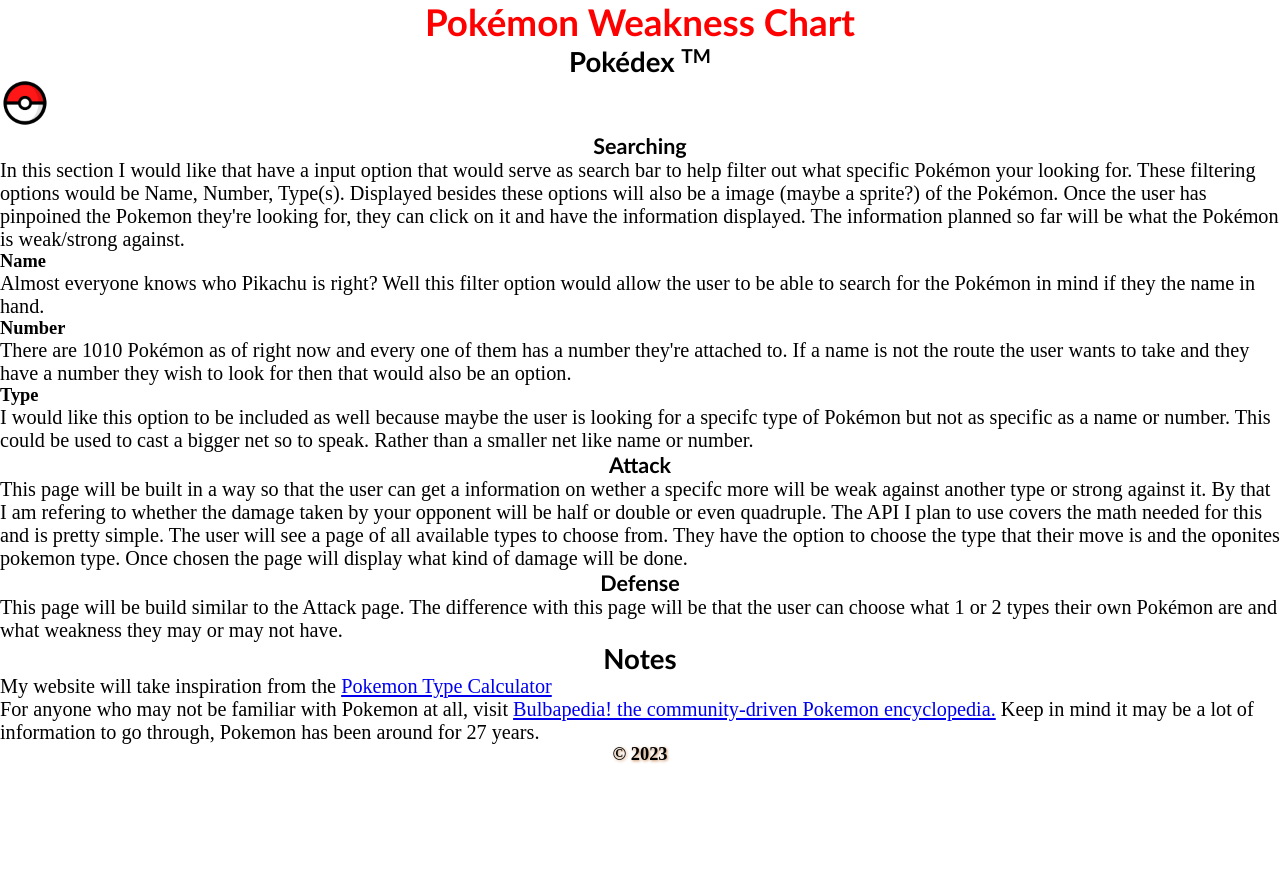
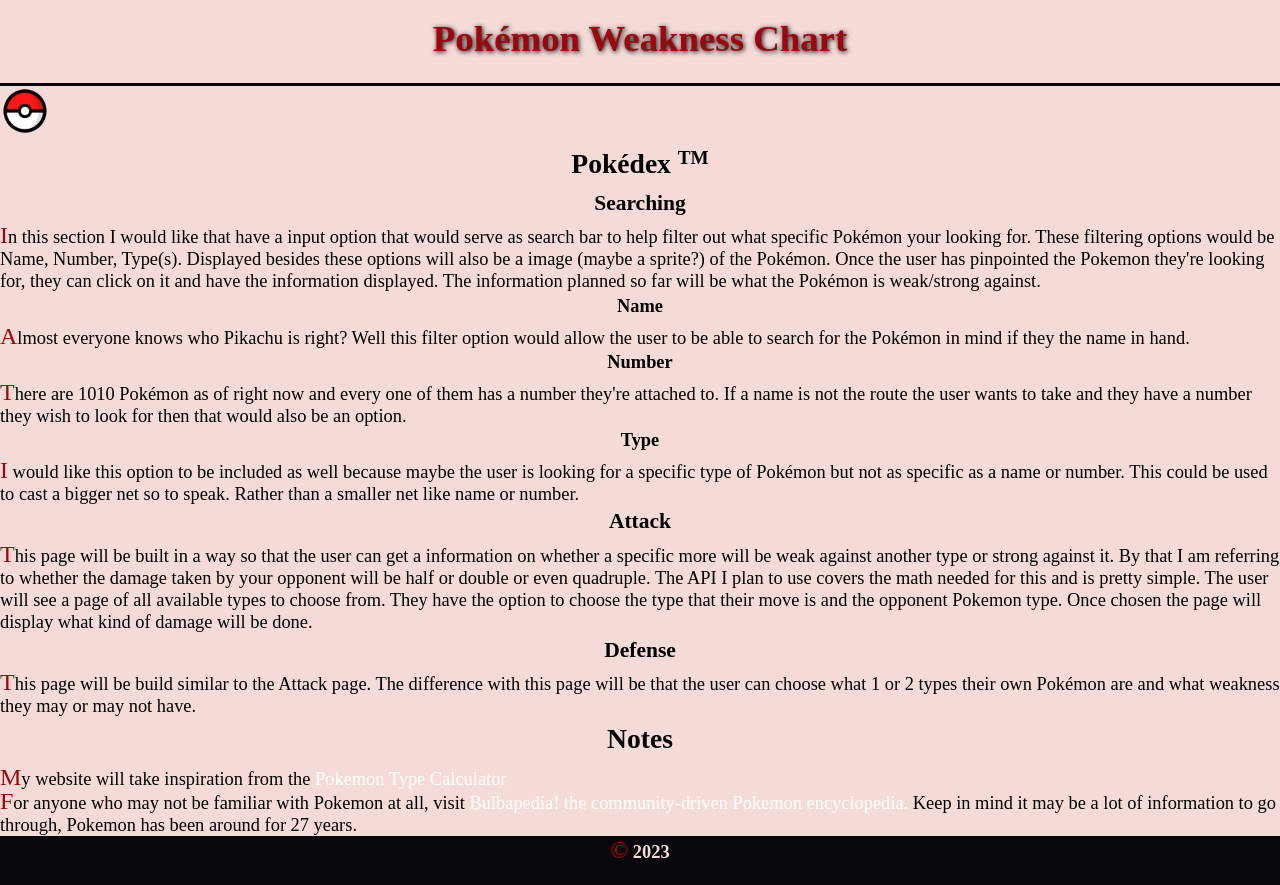
Before and after one commit to RemmyI/Pok-mon-Weakness-Chart, a plain HTML site: page index.html in a window 1280 px wide. Before the commit the page ends 800 px from the top, so only its background shows below. Drawn offline with Linux system fonts and the light colour scheme.

Commit message:
new changes to css and html

```diff
--- a/index.html
+++ b/index.html
@@ -2,7 +2,7 @@
 <html lang="en">
 
 <head>
-    <!-- Ignacio Ramirez, 4/26/2023 CS 125H - Lab 3 – Term Project Home Page v2 -->
+	<!-- Ignacio Ramirez, 5/6/2023 CS 125H - Lab 4 – Term Project Home Page v3 -->
 	<meta charset="utf-8">
 	<title>Pokémon Weakness Chart</title>
 	<link rel="shortcut icon" href="images/favicon.ico">
@@ -16,12 +16,12 @@
 	</header>
 
 	<main>
+		<img src="./images/poke_ball_icon.png" alt="Pokeball icon">
 		<h2 class="topic">Pokédex <small><sup>TM</sup></small> </h2>
-        <img src="./images/poke_ball_icon.png" alt="Pokeball icon" height="50">
 		<h3 class="topic">Searching</h3>
 		<p>In this section I would like that have a input option that would serve as search bar to help filter out
 			what specific Pokémon your looking for. These filtering options would be Name, Number, Type(s). Displayed
-            besides these options will also be a image (maybe a sprite?) of the Pokémon. Once the user has pinpoined
+			besides these options will also be a image (maybe a sprite?) of the Pokémon. Once the user has pinpointed
 			the Pokemon they're looking for, they can click on it and have the information displayed. The
 			information planned so far will be what the Pokémon is weak/strong against.</p>
 		<h4>Name</h4>
@@ -32,38 +32,38 @@
 			is not the route the user wants to take and they have a number they wish to look for then that would
 			also be an option.</p>
 		<h4>Type</h4>
-        <p>I would like this option to be included as well because maybe the user is looking for a specifc type of
+		<p>I would like this option to be included as well because maybe the user is looking for a specific type of
 			Pokémon but not as specific as a name or number. This could be used to cast a bigger net so to speak.
 			Rather than a smaller net like name or number.</p>
 
 
-        <h2>
+		<article>
 			<h3 class="topic">Attack</h3>
-            <p>This page will be built in a way so that the user can get a information on wether a specifc more will be
-                weak against another type or strong against it. By that I am refering to whether the damage taken by
+			<p>This page will be built in a way so that the user can get a information on whether a specific more will be
+				weak against another type or strong against it. By that I am referring to whether the damage taken by
 				your opponent will be half or double or even quadruple. The API I plan to use covers the math needed for
 				this and is pretty simple. The user will see a page of all available types to choose from. They have the
-                option to choose the type that their move is and the oponites pokemon type. Once chosen the page will
+				option to choose the type that their move is and the opponent Pokemon type. Once chosen the page will
 				display what kind of damage will be done. </p>
-        </h2>
+		</article>
 
-        <h2>
+		<article>
 			<h3 class="topic">Defense</h3>
 			<p>This page will be build similar to the Attack page. The difference with this page will be that the user
 				can choose what 1 or 2 types their own Pokémon are and what weakness they may or may not have. </p>
-        </h2>
+		</article>
 
 		<h2 class="topic">Notes</h2>
 		<p>My website will take inspiration from the <a href="https://www.pkmn.help/offense/?types=dark+flying"
-                title=”Visit the Pokeman Calculator”>Pokemon Type Calculator</a></p>
+				title="Visit the Pokeman Calculator"> Pokemon Type Calculator</a></p>
 		<p>For anyone who may not be familiar with Pokemon at all, visit <a
-                href="https://bulbapedia.bulbagarden.net/wiki/Main_Page" title=”Visit Bulbapedia to learn more about
-                Pokemon”>Bulbapedia! the community-driven Pokemon encyclopedia.</a> Keep in mind it may be a lot of
+				href="https://bulbapedia.bulbagarden.net/wiki/Main_Page" title="Visit Bulbapedia to learn more about
+				Pokemon" >Bulbapedia! the community-driven Pokemon encyclopedia.</a> Keep in mind it may be a lot of
 			information to go through, Pokemon has been around for 27 years.</p>
 	</main>
 
 	<footer>
-        <p id="copytag"> <b>&copy; 2023</b> </p>
+		<p> <b>&copy; 2023</b> </p>
 	</footer>
 </body>
 
--- a/styles.css
+++ b/styles.css
@@ -1,7 +1,8 @@
 /* Ignacio Ramirez
     04-26-2023
     Lab 3
-    Color palette*/
+    Color palette: #9D060D,#08080C,#6E3C0D,#F4DBD8
+    */
 
     * {
         box-sizing: border-box;
@@ -9,42 +10,57 @@
         padding: 0;
     }
 
-h1 {
-    color: red;
+    body {
+        background-color: #f4dbd8;
+        font-size: 115%;
+    }
+    h1,h2,h3,h4{
+        text-align: center;
+        margin-top: .2em;
+        margin-bottom: .4em;
+    }
+    header{
+        border-bottom: solid #08080c;
+        padding-top: .5em;
+        padding-bottom: .5em;
+    }
+    header h1 {
+        color: #9d060d;
         font-size: 200%;
+        text-shadow: 1px 1px 5px #08080c;
+        /* box-shadow: 2px 2px 2px 2px #08080C ; */
     }
 
-.topic {
-    text-align: center;
-    font-family: 'Gill Sans', 'Gill Sans MT', Calibri, 'Trebuchet MS', sans-serif;
+    a:link{
+    text-decoration: none;
+    color: white;
+    }
+    a:visited {
+    color:#6e3c0d ;
     }
 
-main p {
-    font-size: 110%;
+    a:hover,a:focus {
+        color: #9d060d;
+    }
+    img{
+        height: 50px;
     }
 
-body {
-    /* color: blue;  */
-    font-size: 115%;
+    p {
+        font-size: 100%;
+        line-height: 120%;
+        /* text-align: center; */
     }
 
-a:visited {
-    color: rgb(168, 78, 0);
+    p::first-letter {
+        color: #9d060d;
+        font-size: x-large;
     }
-
-a:hover {
-    color: #c68a59;
-}
-
-/* p::first-letter {
-        color: #ff0000;
-        font-size:x-large;
-      } */
 
     footer {
         text-align: center;
+        border: dashed #08080c;
+        padding-bottom: 1em;
+        background-color: #08080c;
+        color: #f4dbd8;
     }
-
-#copytag {
-    text-shadow: 1px 1px 3px #c68a59;
-}
```
Lines whose indentation alone changed are shown as unchanged.
